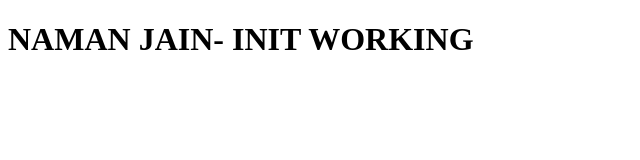
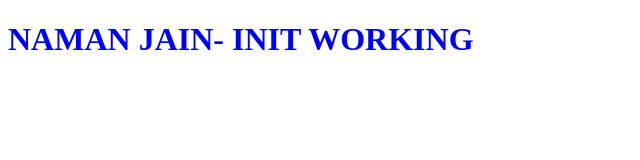
Before and after one commit to namanJain0304/LoacalRepo, a plain HTML site: page index.html in a window 1280 px wide. Shown: the whole page, without its empty margins (0-640 px from the left). Drawn offline with Linux system fonts and the light colour scheme.

Commit message:
Learning init 2

```diff
--- a/style.css
+++ b/style.css
@@ -0,0 +1,3 @@
+.heading{
+    color: blue;
+}
```
Also changed, not shown: index.html (+0 -1 lines).
